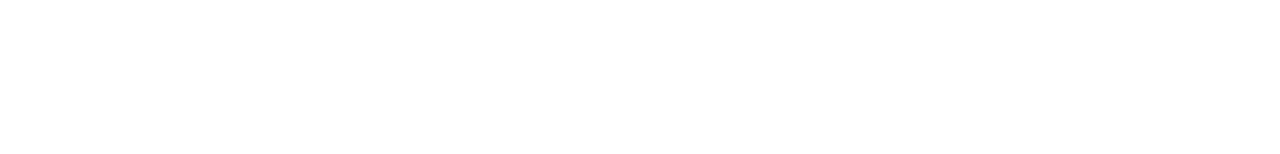
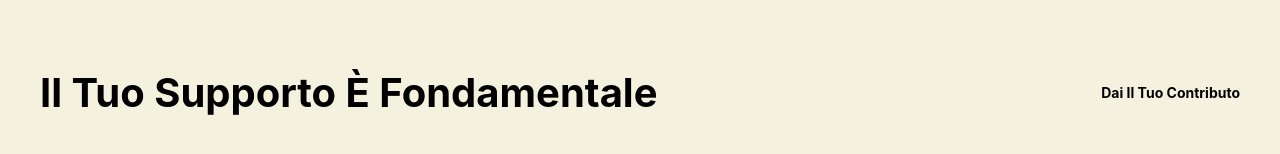
Before and after one commit to Eedma/retex-test, a React (Create React App) app: page / in a window 1280 px wide. Shown: the part 1816-1970 px from the top of the page. Before the commit the page ends 1785 px from the top, so only its background shows below. Built offline with nearby package versions, Linux system fonts and the light colour scheme.

Commit message:
added banner

```diff
--- a/src/App.tsx
+++ b/src/App.tsx
@@ -1,3 +1,4 @@
+import Banner from "./components/banner/Banner";
 import Header from "./components/header/Header";
 import Hero from "./components/hero/Hero";
 
@@ -6,6 +7,10 @@
         <>
             <Header />
             <Hero />
+            <Banner
+                title="il tuo supporto è fondamentale"
+                subtitle="dai il tuo contributo"
+            />
         </>
     );
 }
--- /dev/null
+++ b/src/components/banner/Banner.tsx
@@ -0,0 +1,17 @@
+import {FC} from "react";
+import "./banner.scss";
+
+interface BannerProps {
+    title: string;
+    subtitle: string;
+}
+const Banner: FC<BannerProps> = ({title, subtitle}) => {
+    return (
+        <div className="banner-container">
+            <h3>{title}</h3>
+            <h6>{subtitle}</h6>
+        </div>
+    );
+};
+
+export default Banner;
--- /dev/null
+++ b/src/components/banner/banner.scss
@@ -0,0 +1,23 @@
+.banner-container {
+    height: 247px;
+    width: auto;
+    background-color: #f4f1de;
+    display: flex;
+    justify-content: space-between;
+    align-items: center;
+    padding: 0 40px;
+
+    h3 {
+        font-weight: 700;
+        font-size: 40px;
+        line-height: 46px;
+        text-transform: capitalize;
+    }
+
+    h6 {
+        font-weight: 700;
+        font-size: 14px;
+        line-height: 14px;
+        text-transform: capitalize;
+    }
+}
```
